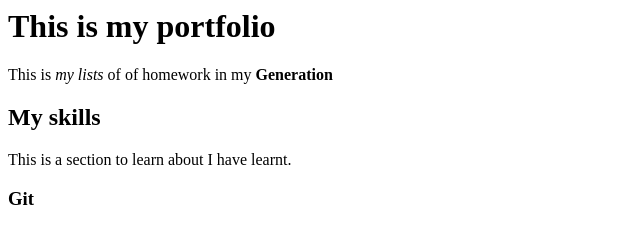
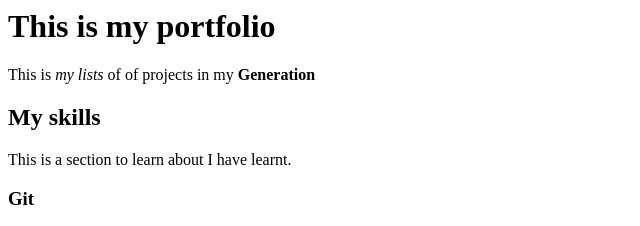
Before and after one commit to ufosha/Portfolio, a plain HTML site: page index.html in a window 1280 px wide. Shown: the top 226 px of the page, 0-640 px from the left. Drawn offline with Linux system fonts and the light colour scheme.

Commit message:
Update index.html

```diff
--- a/index.html
+++ b/index.html
@@ -1,7 +1,7 @@
 <body>
   <div id="introduction">
     <h1> This is my portfolio </h2>
-    <p1> This is <em>my lists</em> of of homework in my <strong>Generation</strong> </p1>
+    <p1> This is <em>my lists</em> of of projects in my <strong>Generation</strong> </p1>
   </div>
 
   <div id="Skills">
```
